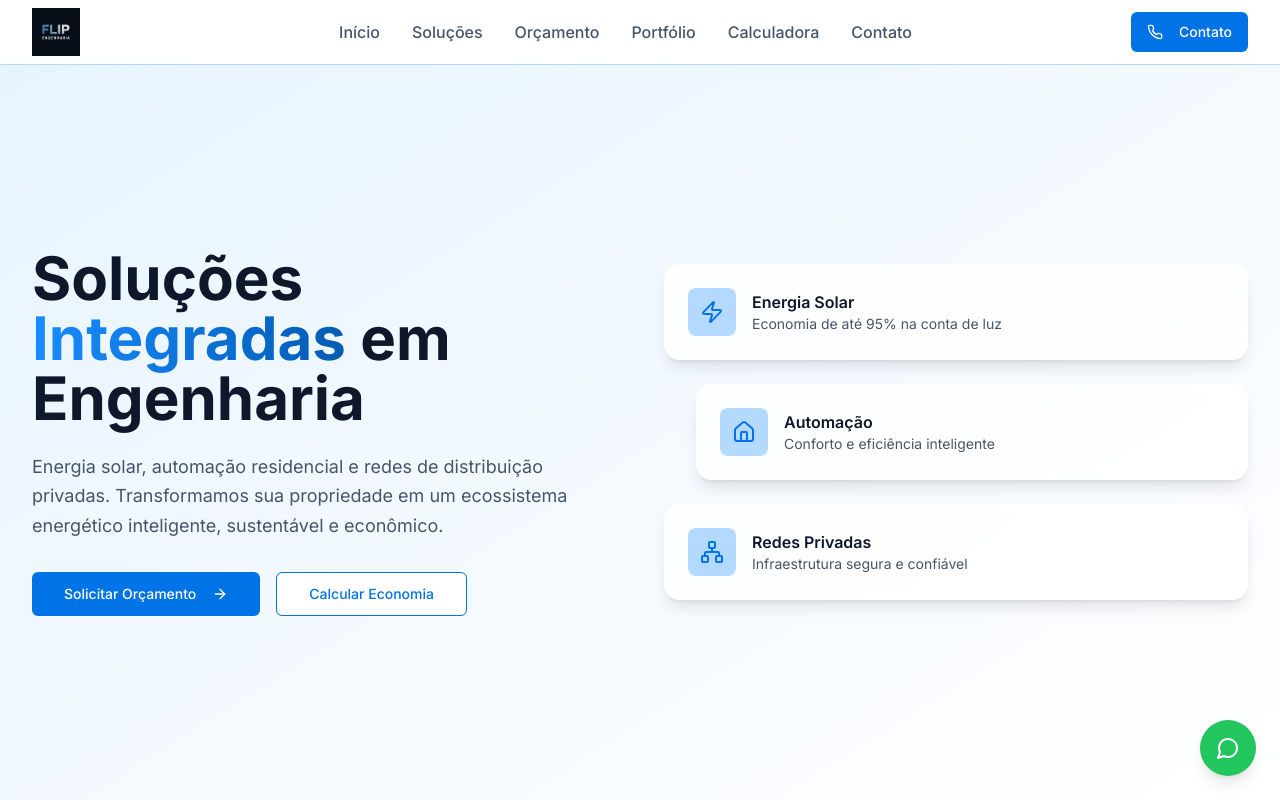
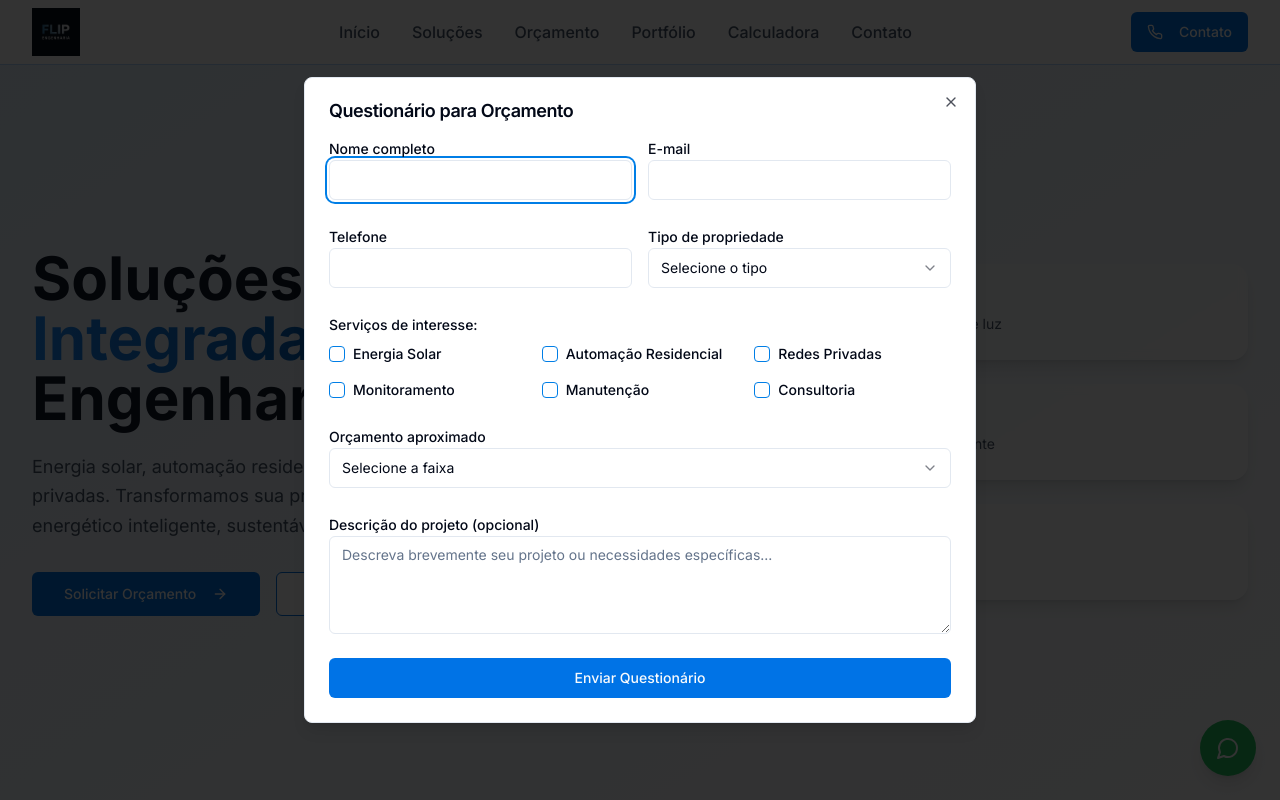
Before and after one commit to Lucas-capuci/flip-energia-digital, a React (Vite) app: page / in a window 1280 px wide. Both pictures are taken after a click on the button "Solicitar Orçamento". Shown: the top 800 px of the page. Built offline with nearby package versions, Linux system fonts and the light colour scheme.

Commit message:
Redirect button to questionnaire
Make the "Solicitar Orçamento" button redirect to the questionnaire page.

```diff
--- a/src/components/Hero.tsx
+++ b/src/components/Hero.tsx
@@ -1,7 +1,9 @@
 
-import React from 'react';
+import React, { useState } from 'react';
 import { ArrowRight, Zap, Home, Network } from 'lucide-react';
 import { Button } from './ui/button';
+import { Dialog, DialogContent, DialogHeader, DialogTitle, DialogTrigger } from './ui/dialog';
+import QuestionnaireForm from './QuestionnaireForm';
 
 const Hero = () => {
   return (
@@ -24,6 +26,8 @@ const Hero = () => {
             </div>
 
             <div className="flex flex-col sm:flex-row gap-4">
+              <Dialog>
+                <DialogTrigger asChild>
                   <Button
                     size="lg"
                     className="bg-flip-blue-500 hover:bg-flip-blue-600 text-white px-8 py-3"
@@ -31,6 +35,15 @@ const Hero = () => {
                     Solicitar Orçamento
                     <ArrowRight className="ml-2 h-5 w-5" />
                   </Button>
+                </DialogTrigger>
+                <DialogContent className="max-w-2xl">
+                  <DialogHeader>
+                    <DialogTitle>Questionário para Orçamento</DialogTitle>
+                  </DialogHeader>
+                  <QuestionnaireForm />
+                </DialogContent>
+              </Dialog>
+
               <Button
                 variant="outline"
                 size="lg"
--- /dev/null
+++ b/src/components/QuestionnaireForm.tsx
@@ -0,0 +1,150 @@
+
+import React, { useState } from 'react';
+import { Button } from './ui/button';
+import { Input } from './ui/input';
+import { Label } from './ui/label';
+import { Textarea } from './ui/textarea';
+import { Select, SelectContent, SelectItem, SelectTrigger, SelectValue } from './ui/select';
+import { Checkbox } from './ui/checkbox';
+import { useToast } from '@/hooks/use-toast';
+
+const QuestionnaireForm = () => {
+  const [formData, setFormData] = useState({
+    name: '',
+    email: '',
+    phone: '',
+    propertyType: '',
+    services: [] as string[],
+    budget: '',
+    description: ''
+  });
+
+  const { toast } = useToast();
+
+  const handleServiceChange = (service: string, checked: boolean) => {
+    setFormData(prev => ({
+      ...prev,
+      services: checked
+        ? [...prev.services, service]
+        : prev.services.filter(s => s !== service)
+    }));
+  };
+
+  const handleSubmit = (e: React.FormEvent) => {
+    e.preventDefault();
+    console.log('Form data:', formData);
+
+    toast({
+      title: "Questionário enviado!",
+      description: "Entraremos em contato em breve para elaborar seu orçamento.",
+    });
+  };
+
+  return (
+    <form onSubmit={handleSubmit} className="space-y-6">
+      <div className="grid grid-cols-1 md:grid-cols-2 gap-4">
+        <div>
+          <Label htmlFor="name">Nome completo</Label>
+          <Input
+            id="name"
+            value={formData.name}
+            onChange={(e) => setFormData(prev => ({ ...prev, name: e.target.value }))}
+            required
+          />
+        </div>
+
+        <div>
+          <Label htmlFor="email">E-mail</Label>
+          <Input
+            id="email"
+            type="email"
+            value={formData.email}
+            onChange={(e) => setFormData(prev => ({ ...prev, email: e.target.value }))}
+            required
+          />
+        </div>
+      </div>
+
+      <div className="grid grid-cols-1 md:grid-cols-2 gap-4">
+        <div>
+          <Label htmlFor="phone">Telefone</Label>
+          <Input
+            id="phone"
+            value={formData.phone}
+            onChange={(e) => setFormData(prev => ({ ...prev, phone: e.target.value }))}
+            required
+          />
+        </div>
+
+        <div>
+          <Label htmlFor="propertyType">Tipo de propriedade</Label>
+          <Select onValueChange={(value) => setFormData(prev => ({ ...prev, propertyType: value }))}>
+            <SelectTrigger>
+              <SelectValue placeholder="Selecione o tipo" />
+            </SelectTrigger>
+            <SelectContent>
+              <SelectItem value="residencial">Residencial</SelectItem>
+              <SelectItem value="comercial">Comercial</SelectItem>
+              <SelectItem value="industrial">Industrial</SelectItem>
+              <SelectItem value="rural">Rural</SelectItem>
+            </SelectContent>
+          </Select>
+        </div>
+      </div>
+
+      <div>
+        <Label>Serviços de interesse:</Label>
+        <div className="grid grid-cols-1 md:grid-cols-3 gap-4 mt-2">
+          {[
+            'Energia Solar',
+            'Automação Residencial',
+            'Redes Privadas',
+            'Monitoramento',
+            'Manutenção',
+            'Consultoria'
+          ].map((service) => (
+            <div key={service} className="flex items-center space-x-2">
+              <Checkbox
+                id={service}
+                onCheckedChange={(checked) => handleServiceChange(service, checked as boolean)}
+              />
+              <Label htmlFor={service} className="text-sm">{service}</Label>
+            </div>
+          ))}
+        </div>
+      </div>
+
+      <div>
+        <Label htmlFor="budget">Orçamento aproximado</Label>
+        <Select onValueChange={(value) => setFormData(prev => ({ ...prev, budget: value }))}>
+          <SelectTrigger>
+            <SelectValue placeholder="Selecione a faixa" />
+          </SelectTrigger>
+          <SelectContent>
+            <SelectItem value="ate-50k">Até R$ 50.000</SelectItem>
+            <SelectItem value="50k-100k">R$ 50.000 - R$ 100.000</SelectItem>
+            <SelectItem value="100k-200k">R$ 100.000 - R$ 200.000</SelectItem>
+            <SelectItem value="acima-200k">Acima de R$ 200.000</SelectItem>
+          </SelectContent>
+        </Select>
+      </div>
+
+      <div>
+        <Label htmlFor="description">Descrição do projeto (opcional)</Label>
+        <Textarea
+          id="description"
+          value={formData.description}
+          onChange={(e) => setFormData(prev => ({ ...prev, description: e.target.value }))}
+          placeholder="Descreva brevemente seu projeto ou necessidades específicas..."
+          rows={4}
+        />
+      </div>
+
+      <Button type="submit" className="w-full bg-flip-blue-500 hover:bg-flip-blue-600">
+        Enviar Questionário
+      </Button>
+    </form>
+  );
+};
+
+export default QuestionnaireForm;
```
Lines whose indentation alone changed are shown as unchanged.
